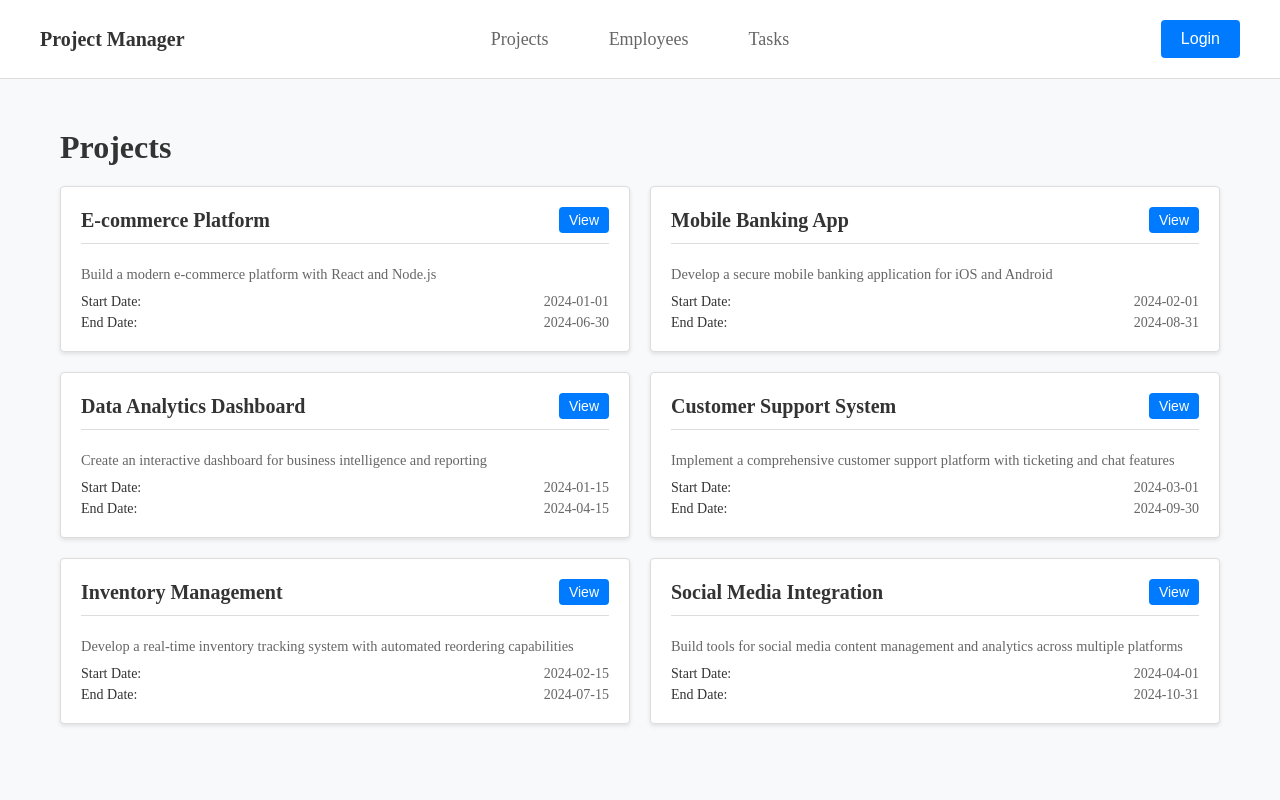
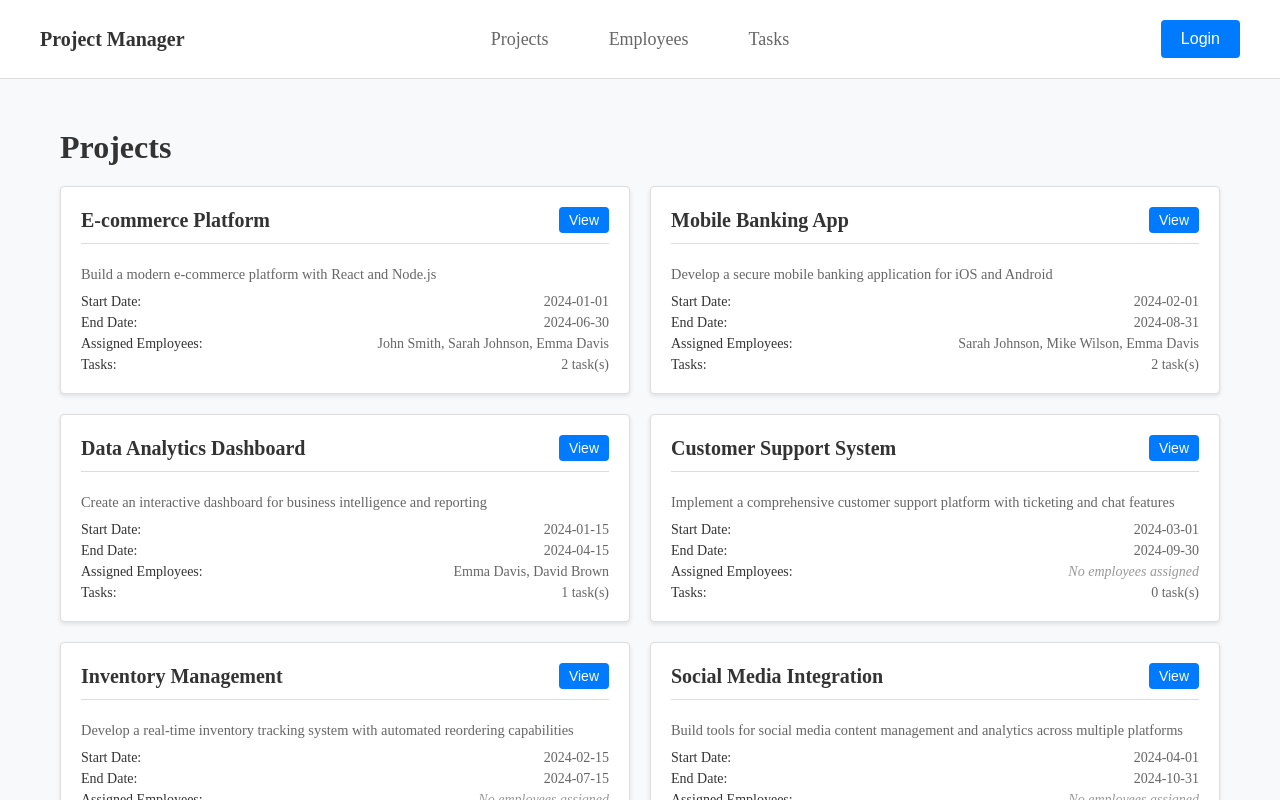
Before and after one commit to AndresLabat/Project-manager, an Angular app: page /projects in a window 1280 px wide. Built offline with nearby package versions, Linux system fonts and the light colour scheme.

Commit message:
feat: add assigned employees and tasks display to project details, enhancing project overview functionality

```diff
--- a/src/app/projects/projects-list/projects-list.component.html
+++ b/src/app/projects/projects-list/projects-list.component.html
@@ -39,6 +39,22 @@
                 <span class="detail-value">{{ project.endDate }}</span>
               </div>
             }
+
+            <div class="detail-item">
+              <span class="detail-label">Assigned Employees:</span>
+              <span class="detail-value">
+                @if (getAssignedEmployeesCount(project.id) > 0) {
+                  {{ getAssignedEmployees(project.id).join(', ') }}
+                } @else {
+                  <span class="no-assignments">No employees assigned</span>
+                }
+              </span>
+            </div>
+
+            <div class="detail-item">
+              <span class="detail-label">Tasks:</span>
+              <span class="detail-value">{{ getAssignedTasksCount(project.id) }} task(s)</span>
+            </div>
           </div>
         </div>
       }
--- a/src/app/projects/projects-list/projects-list.component.scss
+++ b/src/app/projects/projects-list/projects-list.component.scss
@@ -179,6 +179,11 @@
   font-size: 0.875rem;
 }
 
+.no-assignments {
+  color: $text-light;
+  font-style: italic;
+}
+
 .empty-state {
   text-align: center;
   padding: 60px $spacing-lg;
--- a/src/app/projects/projects-list/projects-list.component.ts
+++ b/src/app/projects/projects-list/projects-list.component.ts
@@ -1,5 +1,7 @@
 import { Component, computed } from '@angular/core';
 import { ProjectsService } from '../projects.service';
+import { EmployeesService } from '../../employees/employees.service';
+import { TasksService } from '../../tasks/tasks.service';
 import { Router } from '@angular/router';
 import { AuthService } from '../../auth/auth.service';
 import { CommonModule } from '@angular/common';
@@ -16,6 +18,8 @@ export class ProjectsListComponent {
 
   constructor(
     private projectsService: ProjectsService,
+    private employeesService: EmployeesService,
+    private tasksService: TasksService,
     private router: Router,
     public authService: AuthService
   ) {}
@@ -35,4 +39,21 @@ export class ProjectsListComponent {
   addProject(): void {
     this.router.navigate(['/projects/new']);
   }
+
+  getAssignedEmployees(projectId: number): string[] {
+    const employees = this.employeesService.getEmployees();
+    const assignedEmployees = employees.filter(emp =>
+      emp.assignedProjects.includes(projectId)
+    );
+    return assignedEmployees.map(emp => emp.fullName);
+  }
+
+  getAssignedEmployeesCount(projectId: number): number {
+    return this.getAssignedEmployees(projectId).length;
+  }
+
+  getAssignedTasksCount(projectId: number): number {
+    const tasks = this.tasksService.getTasksByProject(projectId);
+    return tasks.length;
+  }
 }
```
